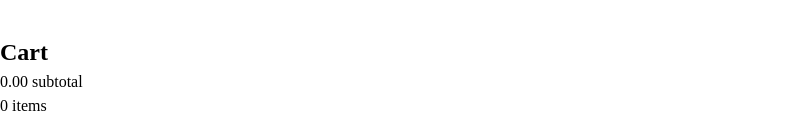
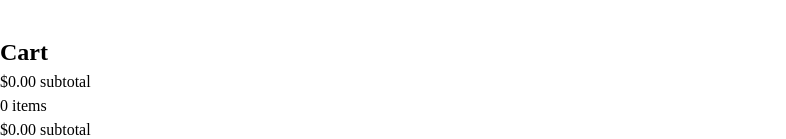
Before and after one commit to fadingmorsecode/shopping-cart, a React (Vite) app: page /cart in a window 1280 px wide. Shown: the part 1638-1777 px from the top of the page, without its empty margins (0-786 px from the left). Before the commit the page ends 1756 px from the top, so only its background shows below. Built offline with nearby package versions, Linux system fonts and the light colour scheme.

Commit message:
create shopping cart rendering and order functionality

```diff
--- a/src/components/shoppingcart/shoppingcart.jsx
+++ b/src/components/shoppingcart/shoppingcart.jsx
@@ -1,7 +1,27 @@
 import { useOutletContext } from 'react-router-dom';
 
+function Item({ data }) {
+  return (
+    <li>
+      <div>
+        <img src={data.image} />
+        <p>{data.title}</p>
+      </div>
+      <div>
+        <p>
+          {data.quantity < 2
+            ? data.quantity + ' item'
+            : data.quantity + ' items'}
+        </p>
+        <p>${(data.price * data.quantity).toFixed(2)}</p>
+        {data.quantity > 1 && <p>{'each $' + data.price}</p>}
+      </div>
+    </li>
+  );
+}
+
 export default function ShoppingCart() {
-  const { getCartCount, cart } = useOutletContext();
+  const { getCartCount, cart, setCart } = useOutletContext();
 
   function getCartSubtotal() {
     let subtotal = 0;
@@ -11,14 +31,28 @@ export default function ShoppingCart() {
     return subtotal.toFixed(2);
   }
 
+  function handlePlacedOrder() {
+    setCart([]);
+  }
+
   return (
     <>
       <h2>Cart</h2>
       <div>
-        <p>{getCartSubtotal()} subtotal</p>
+        <p>${getCartSubtotal()} subtotal</p>
         <p>{getCartCount()} items</p>
       </div>
-      <main></main>
+      <main>
+        <ul>
+          {cart.map((item) => (
+            <Item key={item.id} data={item} />
+          ))}
+        </ul>
+        <p>${getCartSubtotal()} subtotal</p>
+        {cart.length > 0 && (
+          <button onClick={handlePlacedOrder}>Place Order</button>
+        )}
+      </main>
     </>
   );
 }
```
Also changed, not shown: 1 other file (tests, documents, lock files or other folders).
